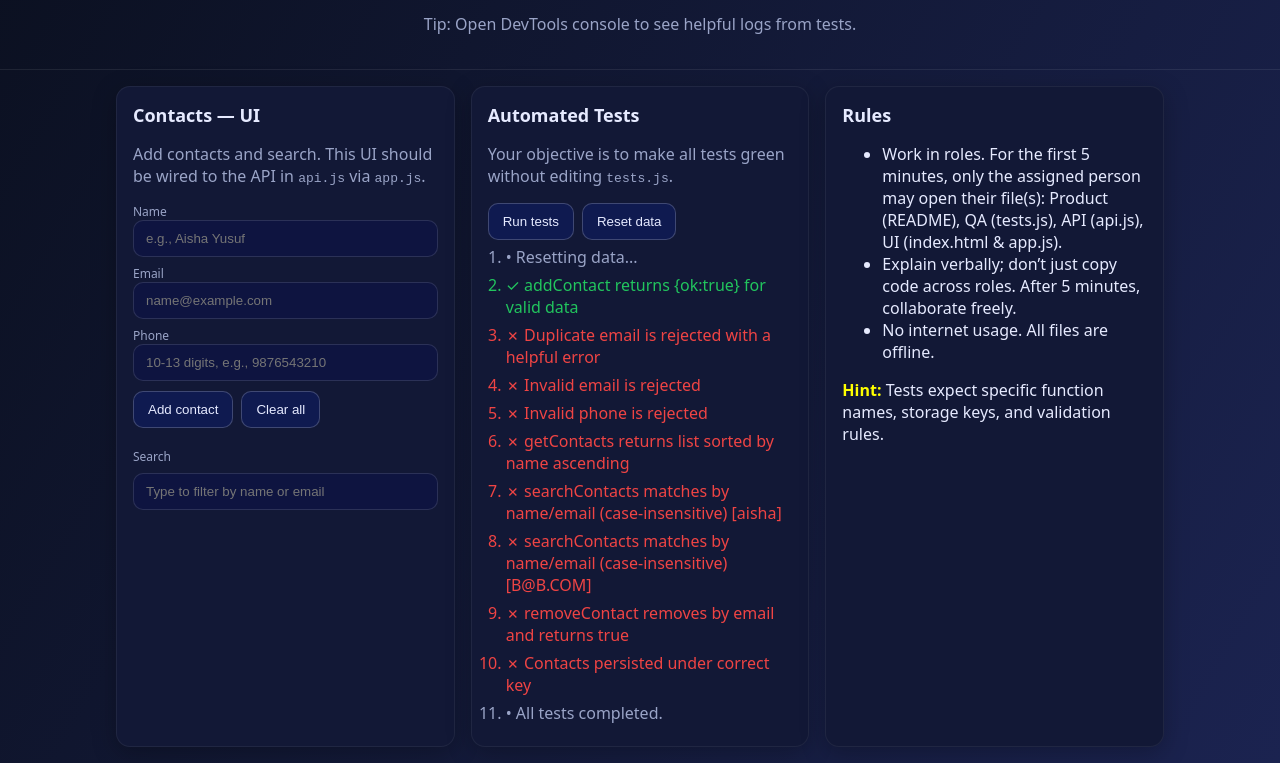
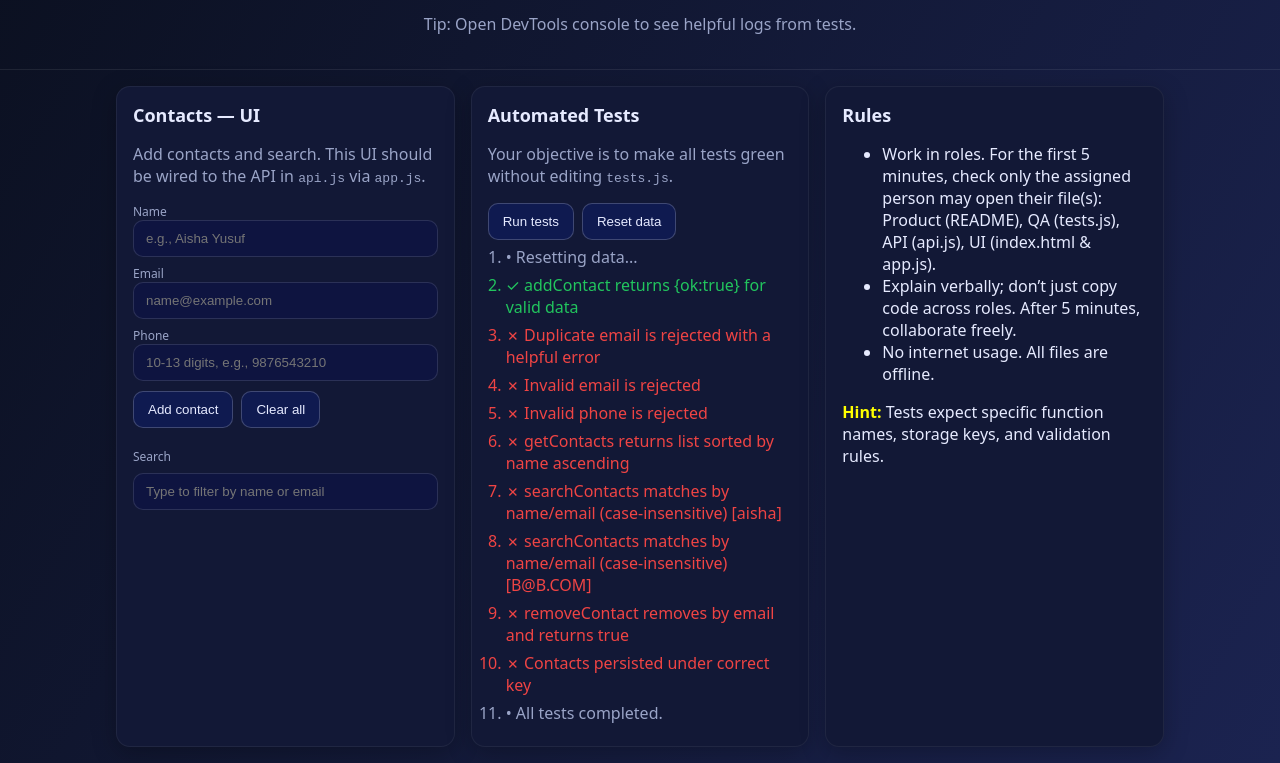
Before and after one commit to Iliyas-Sipai/08-iliyas, a plain HTML site: page index.html in a window 1280 px wide. Shown: the part 102-865 px from the top of the page. Drawn offline with Linux system fonts and the light colour scheme.

Commit message:
Update index.html

```diff
--- a/index.html
+++ b/index.html
@@ -63,7 +63,7 @@
         <h2>Rules</h2>
         <ul>
           <li>
-            Work in roles. For the first 5 minutes, only the assigned person may
+            Work in roles. For the first 5 minutes, check only the assigned person may
             open their file(s): Product (README), QA (tests.js), API (api.js),
             UI (index.html & app.js).
           </li>
```
